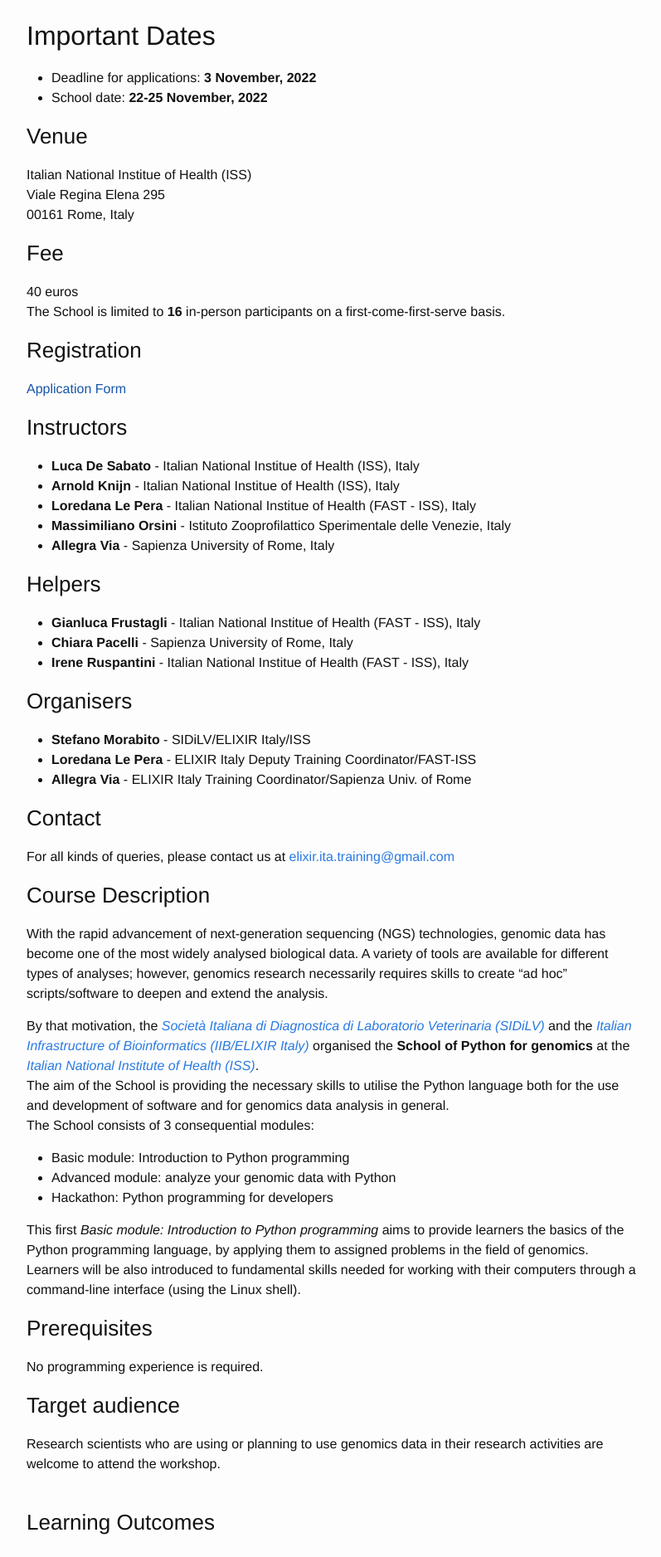
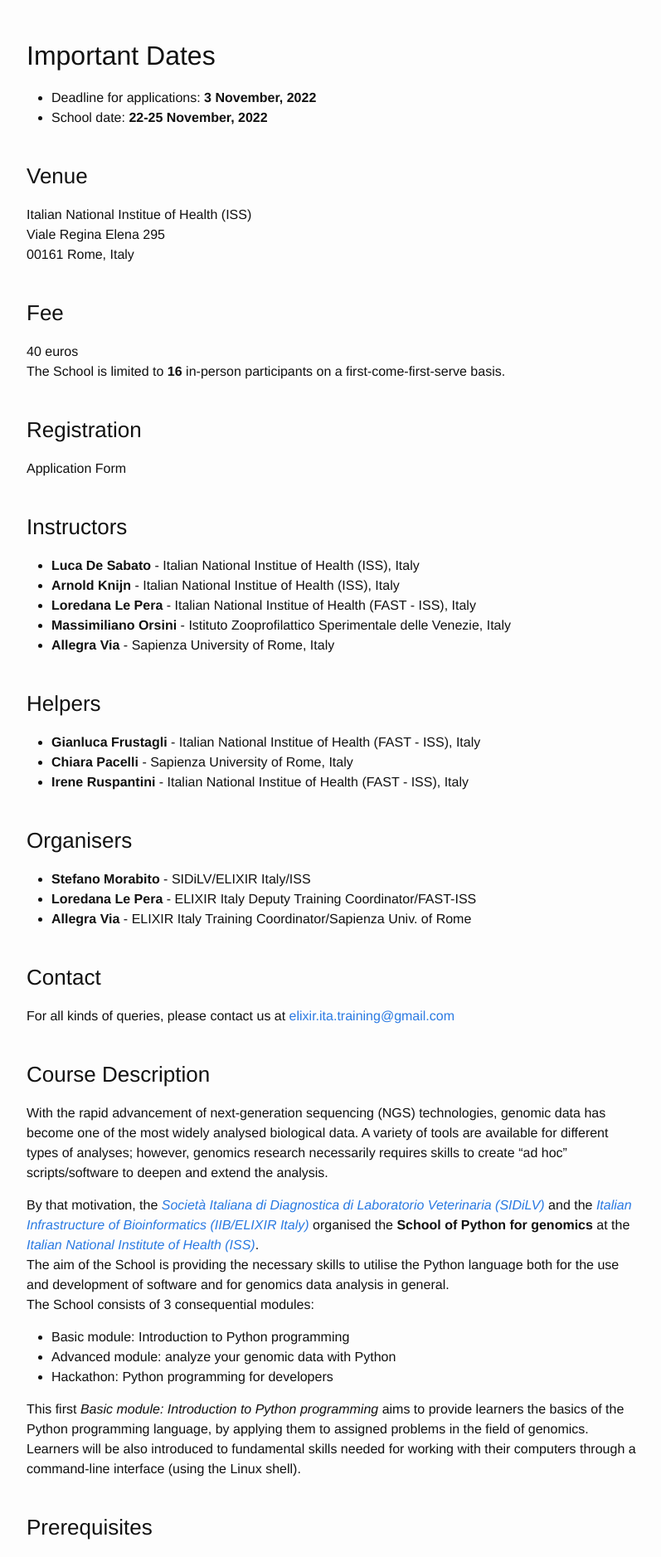
Before and after one commit to ELIXIR-IIB-training/website, a Jekyll site: the page built from _posts/2022-11-22-School_Python_genomics_Basic_module.md, in a window 1280 px wide. Shown: the part 526-2403 px from the top of the page at 83% size, without its empty margins (238-1035 px from the left). Built offline with Jekyll 4.4.1, drawn with Linux system fonts in a browser that asks for light colours.

Commit message:
Formatting

```diff
--- a/_posts/2022-11-22-School_Python_genomics_Basic_module.md
+++ b/_posts/2022-11-22-School_Python_genomics_Basic_module.md
@@ -26,11 +26,12 @@ description: With the rapid advancement of next-generation sequencing (NGS) tech
 </tr>
 </table>
 <br>
-
+<br>
 
 ## Important Dates
 - Deadline for applications: **3 November, 2022**
 - School date: **22-25 November, 2022**
+<br>
 <br>
 
 ### Venue
@@ -38,17 +39,18 @@ Italian National Institue of Health (ISS)<br>
 Viale Regina Elena 295<br>
 00161 Rome, Italy
 <br>
+<br>
 
 ### Fee
 40 euros<br>
 The School is limited to **16** in-person participants on a first-come-first-serve basis.
 <br>
-
+<br>
 
 ### Registration
-[Application Form]()
+Application Form
 <br>
-
+<br>
 
 ### Instructors
 - **Luca De Sabato** - Italian National Institue of Health (ISS), Italy
@@ -57,26 +59,26 @@ The School is limited to **16** in-person participants on a first-come-first-ser
 - **Massimiliano Orsini** - Istituto Zooprofilattico Sperimentale delle Venezie, Italy
 - **Allegra Via** - Sapienza University of Rome, Italy
 <br>
-
+<br>
 
 ### Helpers
 - **Gianluca Frustagli** - Italian National Institue of Health (FAST - ISS), Italy
 - **Chiara Pacelli** - Sapienza University of Rome, Italy
 - **Irene Ruspantini** - Italian National Institue of Health (FAST - ISS), Italy
 <br>
-
+<br>
 
 ### Organisers
 - **Stefano Morabito** - SIDiLV/ELIXIR Italy/ISS
 - **Loredana Le Pera** - ELIXIR Italy Deputy Training Coordinator/FAST-ISS
 - **Allegra Via** - ELIXIR Italy Training Coordinator/Sapienza Univ. of Rome
 <br>
-
+<br>
 
 ### Contact
 For all kinds of queries, please contact us at <elixir.ita.training@gmail.com>
 <br>
-
+<br>
 
 ### Course Description
 With the rapid advancement of next-generation sequencing (NGS) technologies, genomic data has become one of the most widely analysed biological data. A variety of tools are available for different types of analyses; however, genomics research necessarily requires skills to create "ad hoc" scripts/software to deepen and extend the analysis.
@@ -90,15 +92,17 @@ The School consists of 3 consequential modules:<br>
 
 This first *Basic module: Introduction to Python programming* aims to provide learners the basics of the Python programming language, by applying them to assigned problems in the field of genomics. Learners will be also introduced to fundamental skills needed for working with their computers through a command-line interface (using the Linux shell).
 <br>
+<br>
 
 ### Prerequisites
 No programming experience is required.
+<br>
 <br>
 
 ### Target audience
 Research scientists who are using or planning to use genomics data in their research activities are welcome to attend the workshop. <br>
 <br>
-
+<br>
 
 ### Learning Outcomes
 
```
